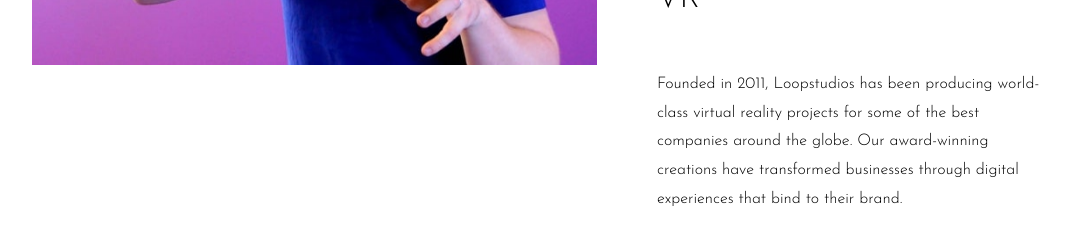
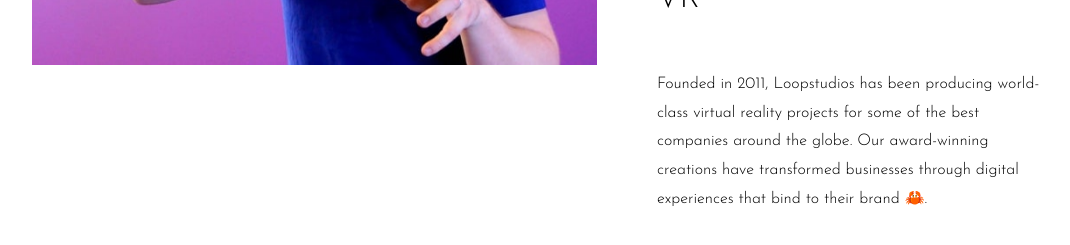
Before and after one commit to HeatherHerries/LoopStudios, a React (Create React App) app: page / in a window 1280 px wide. Shown: the part 1202-1447 px from the top of the page, without its empty margins (143-1213 px from the left). Built offline with nearby package versions, Linux system fonts and the light colour scheme.

Commit message:
Added emoji

```diff
--- a/src/components/Leader.js
+++ b/src/components/Leader.js
@@ -8,7 +8,7 @@ function Leader() {
       <img className=''src={LeaderImg} alt="" />
       <div className='text-container'>
         <h2>THE LEADER IN INTERACTIVE VR</h2>
-        <p>Founded in 2011, Loopstudios has been producing world-class virtual reality projects for some of the best companies around the globe. Our award-winning creations have transformed businesses through digital experiences that bind to their brand.</p>
+        <p>Founded in 2011, Loopstudios has been producing world-class virtual reality projects for some of the best companies around the globe. Our award-winning creations have transformed businesses through digital experiences that bind to their brand 🦀.</p>
       </div>
     </div>
   )
```
